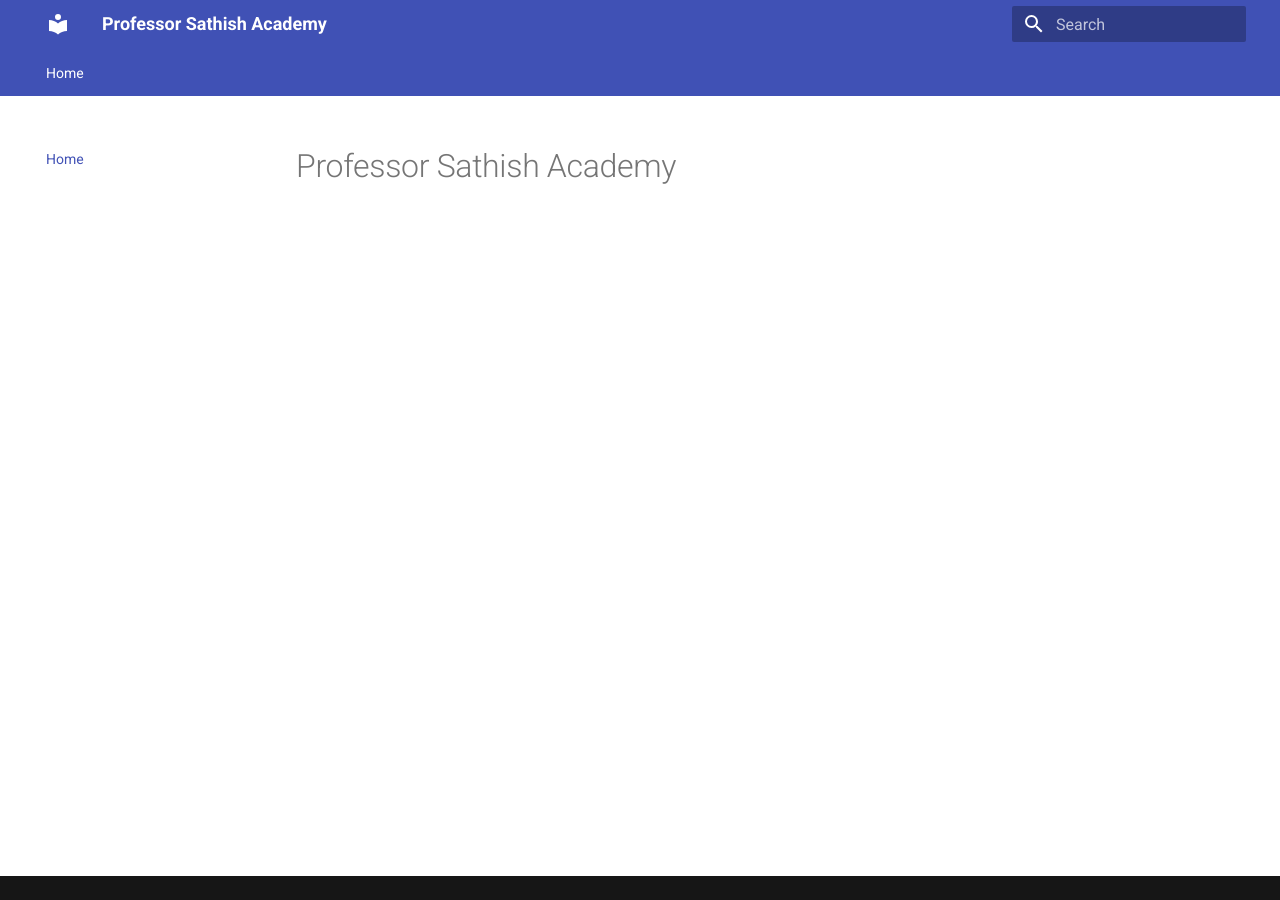
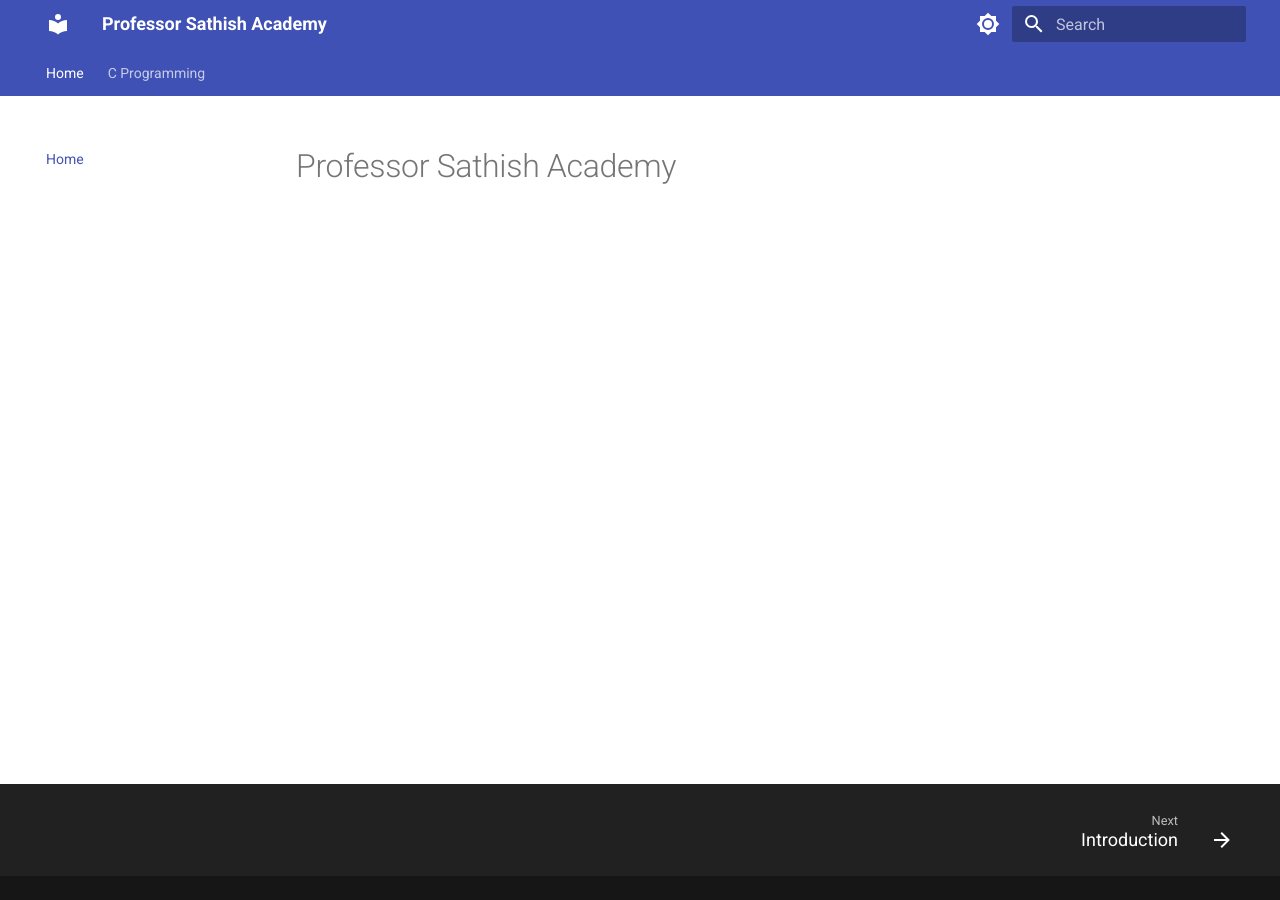
Before and after one commit to Professor-Sathish/profSathishAcademy, an MkDocs documentation site: the page built from docs/index.md, in a window 1280 px wide. Built offline with MkDocs 1.6.1 and Material for MkDocs 9.7.7, drawn with Linux system fonts in a browser that asks for light colours.

Commit message:
c programming notes

```diff
--- a/mkdocs.yml
+++ b/mkdocs.yml
@@ -2,6 +2,23 @@ site_name: Professor Sathish Academy
 
 theme:
   name: material
+  features:
+    - navigation.tabs
+    - navigation.tabs.sticky
+    - toc.integrate
+
+  palette:
+    # Palette toggle for light mode
+    - scheme: default
+      toggle:
+        icon: material/brightness-7
+        name: Switch to dark mode
+
+    # Palette toggle for dark mode
+    - scheme: slate
+      toggle:
+        icon: material/brightness-4
+        name: Switch to light mode
 
   features:
     - navigation.instant
@@ -15,6 +32,9 @@ theme:
     - content.code.annotate
 nav:
   - Home: index.md
+  - C Programming:
+    - Introduction: C_Prog/01.md
+
 extra:
   generator: false
   consent:
@@ -84,8 +104,6 @@ markdown_extensions:
   - pymdownx.emoji:
       emoji_generator: !!python/name:material.extensions.emoji.to_svg
 
-
-
   - pymdownx.emoji:
       emoji_index: !!python/name:material.extensions.emoji.twemoji
       emoji_generator: !!python/name:material.extensions.emoji.to_svg
```
Also changed, not shown: docs/C_Prog/01.md (added, +8 -0 lines), 1 other file.
